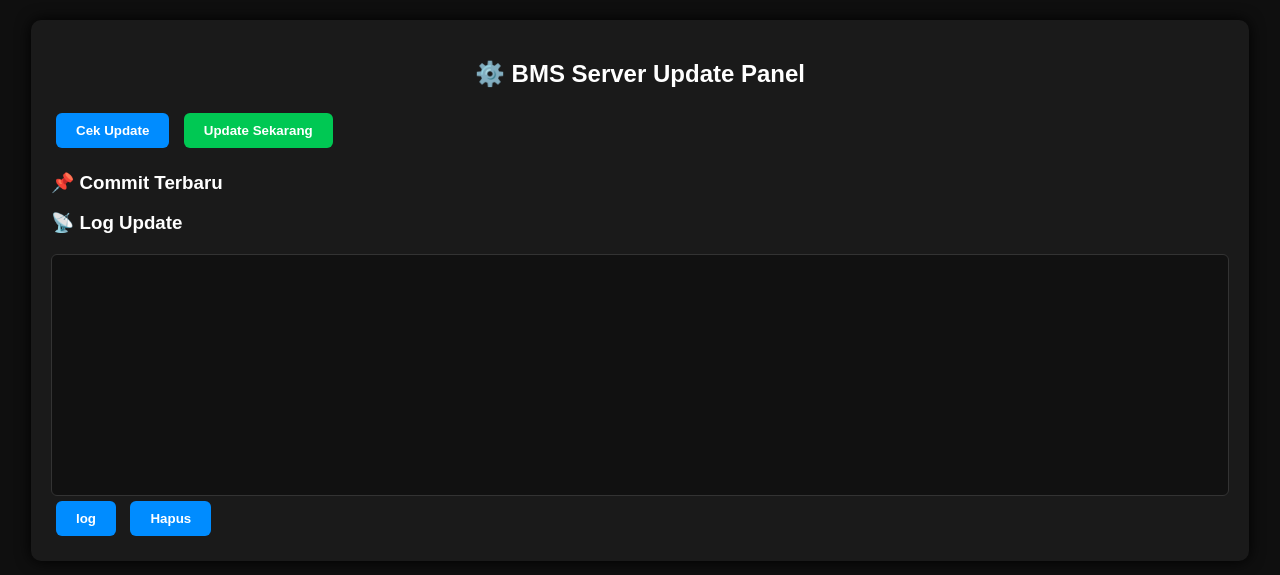
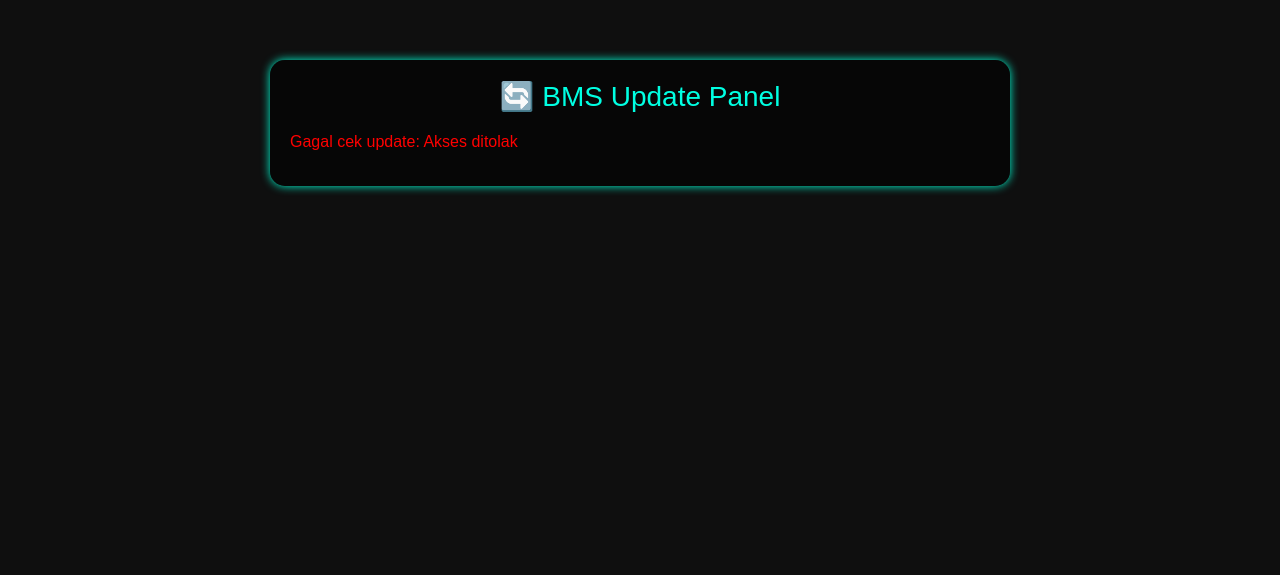
Before and after one commit to MiftahulKhoiri/BMS-BagusMediaServer, a Flask app: template app/templates/BMS_update.html in a window 1280 px wide. Shown: the top 575 px of the page. Run offline with Flask 3, Linux system fonts and the light colour scheme; the template is opened without the code that fills it, so the values that code supplies are empty.

Commit message:
Update BMS_update.html

```diff
--- a/app/templates/BMS_update.html
+++ b/app/templates/BMS_update.html
@@ -3,31 +3,119 @@
 <head>
     <meta charset="UTF-8">
     <meta name="viewport" content="width=device-width, initial-scale=1.0">
-    <title>BMS - Update Server</title>
+    <title>BMS Update System</title>
 
-    <!-- CSS -->
     <link rel="stylesheet" href="/static/css/BMS_update.css">
+
+    <style>
+        /* Bisa digabung ke CSS kalau mau */
+        .update-box {
+            max-width: 700px;
+            margin: 40px auto;
+            background: rgba(0,0,0,0.6);
+            border-radius: 15px;
+            padding: 20px;
+            color: #00ffe2;
+            box-shadow: 0 0 10px #00ffd5;
+        }
+        .title {
+            font-size: 28px;
+            text-align: center;
+            margin-bottom: 20px;
+        }
+        .info-line {
+            margin: 6px 0;
+            font-size: 16px;
+        }
+        .commit-box {
+            background: rgba(255,255,255,0.07);
+            padding: 10px;
+            border-radius: 10px;
+            margin-top: 10px;
+        }
+        .btn-update {
+            display: block;
+            margin: 20px auto 10px auto;
+            padding: 12px 25px;
+            background: #00ffa2;
+            color: black;
+            border-radius: 10px;
+            cursor: pointer;
+            font-weight: bold;
+            font-size: 16px;
+        }
+        .btn-update:hover {
+            background: #00ffcc;
+        }
+        #status {
+            margin-top: 15px;
+            text-align: center;
+        }
+    </style>
 </head>
 <body>
 
-<div class="box">
-    <h2>⚙️ BMS Server Update Panel</h2>
+<div class="update-box">
+    <div class="title">🔄 BMS Update Panel</div>
 
-    <button class="btn" onclick="checkUpdate()">Cek Update</button>
-    <button class="btn green" onclick="startUpdate()">Update Sekarang</button>
+    <div id="updateInfo">
+        <p class="info-line">Memeriksa pembaruan...</p>
+    </div>
 
-    <div id="update-status" class="status"></div>
+    <div id="status"></div>
 
-    <h3>📌 Commit Terbaru</h3>
-    <div id="commit-container" class="commit-list"></div>
-
-    <h3>📡 Log Update</h3>
-    <div id="log" class="log-box"></div>
-    <button class="btn tool" onclick="location.href='/tools/log">log</button>
-    <button class="btn tool" onclick="location.href='/tools/log/clear">Hapus</button>
+    <button id="btnUpdate" class="btn-update" style="display:none;">
+        🚀 Update Sekarang
+    </button>
 </div>
 
-<!-- JS -->
-<script src="/static/js/BMS_update.js"></script>
+
+<script>
+document.addEventListener("DOMContentLoaded", function() {
+    fetch("/update/check-api")
+        .then(res => res.json())
+        .then(data => {
+            const box = document.getElementById("updateInfo");
+            const btn = document.getElementById("btnUpdate");
+
+            if (!data.success) {
+                box.innerHTML = `<p class="info-line" style="color:red;">Gagal cek update: ${data.error}</p>`;
+                return;
+            }
+
+            box.innerHTML = `
+                <p class="info-line">Versi Lokal: <b>${data.local_version}</b></p>
+                <p class="info-line">Commit Lokal: <b>${data.local_commit}</b></p>
+                <p class="info-line">Commit Terbaru: <b>${data.remote_commit}</b></p>
+                <p class="info-line">Tanggal Update: ${data.remote_date}</p>
+
+                <div class="commit-box">
+                    <b>Pesan Update:</b><br>
+                    ${data.remote_message}
+                </div>
+            `;
+
+            if (data.update_available) {
+                btn.style.display = "block";
+                document.getElementById("status").innerHTML =
+                    "<p style='color:#00ff9d;'>✨ Update tersedia!</p>";
+            } else {
+                btn.style.display = "none";
+                document.getElementById("status").innerHTML =
+                    "<p style='color:#ff0062;'>✔ Aplikasi sudah versi terbaru.</p>";
+            }
+        })
+        .catch(err => {
+            document.getElementById("updateInfo").innerHTML =
+                `<p style="color:red;">Error: ${err}</p>`;
+        });
+
+    // Tombol update (nanti dipakai Tahap 4)
+    document.getElementById("btnUpdate").addEventListener("click", function() {
+        alert("Tahap 4: proses update akan ditambahkan setelah UI.");
+    });
+});
+</script>
+
 </body>
 </html>
```
